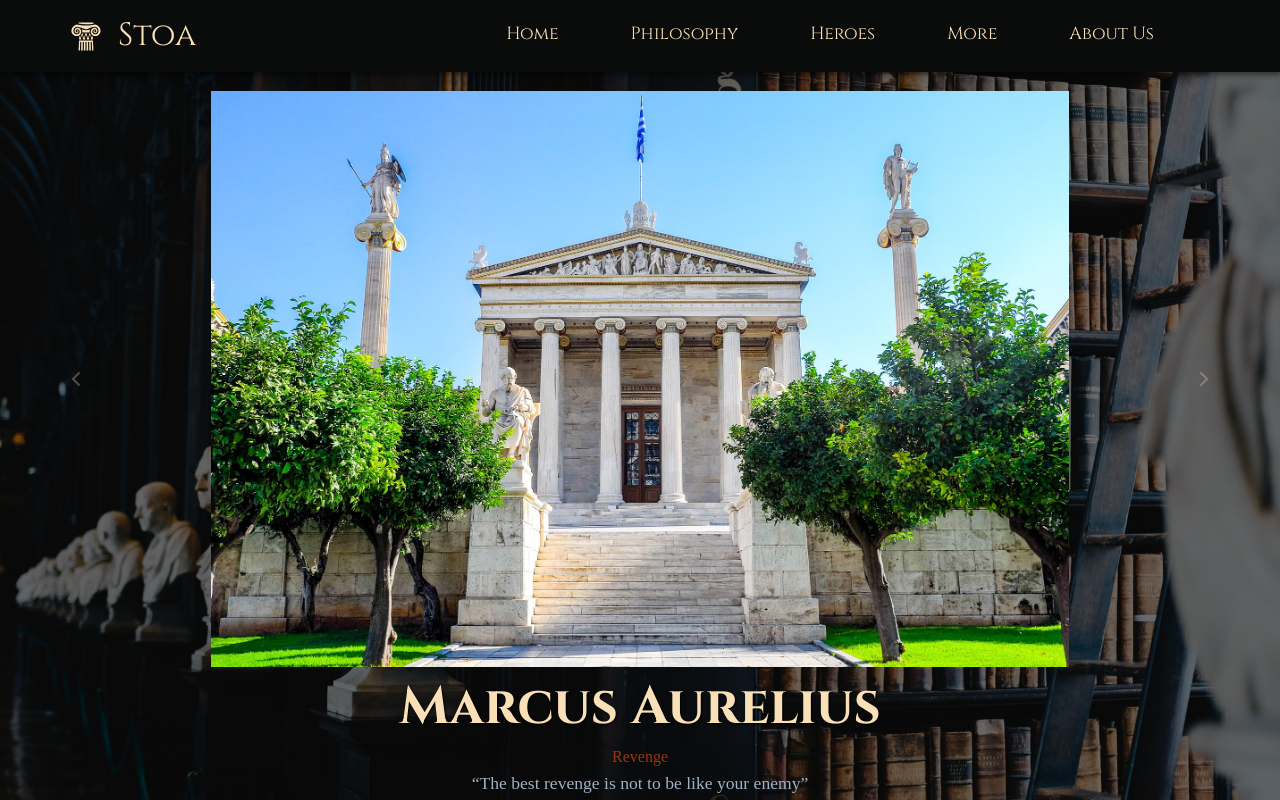
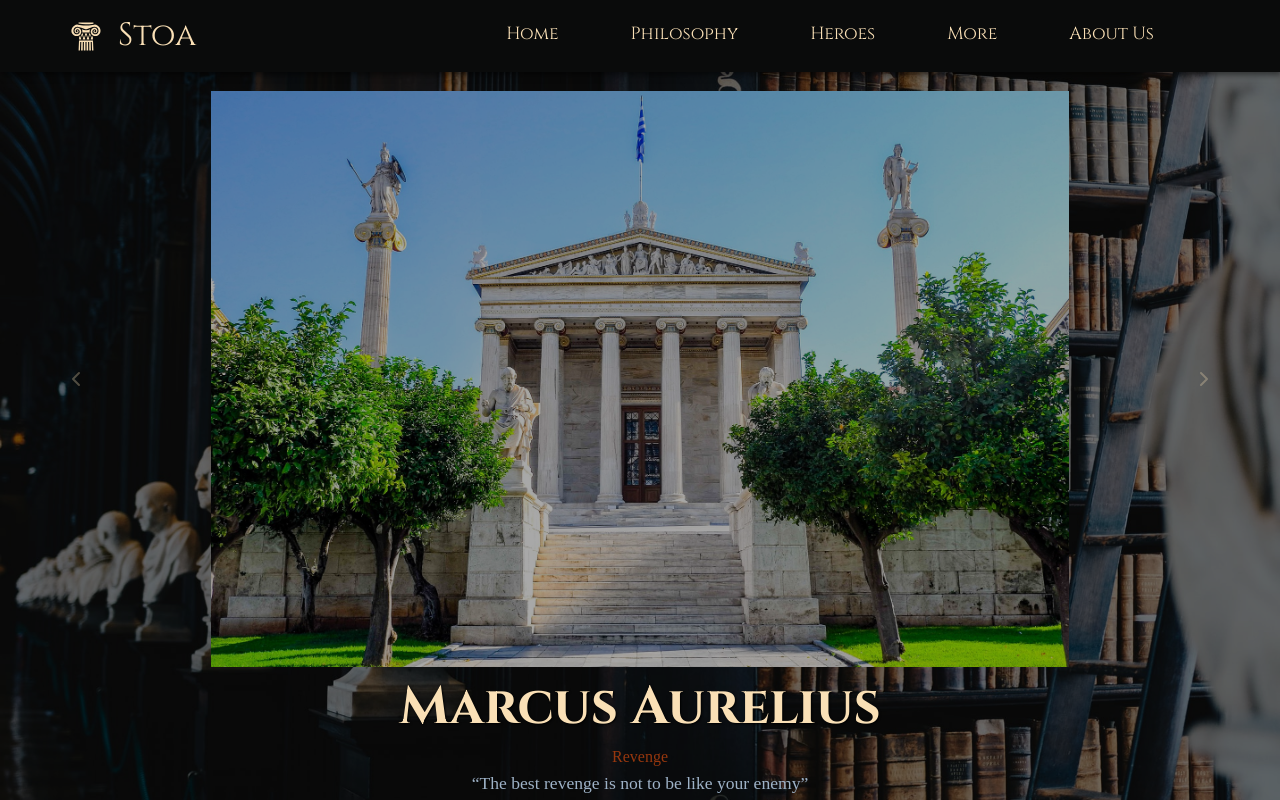
Before and after one commit to danielknoerrd/React-Stoa-Website-, a React (Create React App) app: page / in a window 1280 px wide. Shown: the top 800 px of the page. Built offline with nearby package versions, Linux system fonts and the light colour scheme; a web font is replaced by a local one.

Commit message:
Added filtered images

```diff
--- a/src/components/Slider.scss
+++ b/src/components/Slider.scss
@@ -42,6 +42,7 @@
   width: 75%;
   height: 75%;
   object-fit: contain;
+  filter: brightness(66%);
   @include m_q(699px) {
     margin-top: -20px;
   }
```
